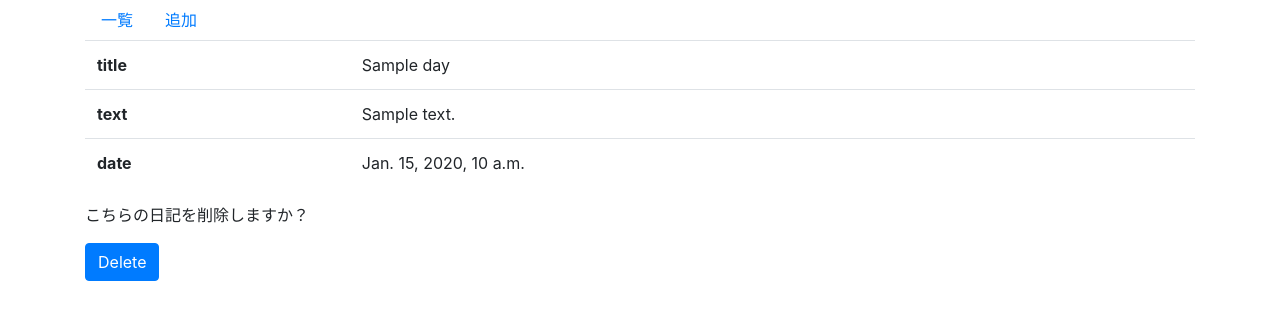
After one commit to ajioka-fumito/diary_django, a Django app: template practice/diary/templates/diary/delete.html in a window 1280 px wide. The commit adds this page. Shown: the top 320 px of the page. Run offline with Django 3.2, Linux system fonts and the light colour scheme; the template is opened without the code that fills it: most values are stand-ins (such as "Sample title", 1, 10 or a date in 2020); some libraries are stand-ins or nearby versions.

Commit message:
削除機能の追加

```diff
--- /dev/null
+++ b/practice/diary/templates/diary/delete.html
@@ -0,0 +1,23 @@
+{% extends 'diary/base.html' %}
+
+{% block content %}
+<form action='' method='POST'>
+    <table class="table">
+        <tr>
+            <th>title</th>
+            <td>{{day.title}}</td>
+        </tr>
+        <tr>
+            <th>text</th>
+            <td>{{day.text}}</td>
+        </tr>
+        <tr>
+            <th>date</th>
+            <td>{{day.date}}</td>
+        </tr>
+    </table>
+    <p>こちらの日記を削除しますか？</p>
+    <button type='submit' class="btn btn-primary">Delete</button>
+    {% csrf_token %}
+</form>
+{% endblock %}
--- a/practice/diary/templates/diary/index.html
+++ b/practice/diary/templates/diary/index.html
@@ -17,7 +17,8 @@
         <tr>
             <td>{{day.title}}</td>
             <td>{{day.date}}</td>
-            <td><a href="{% url 'diary:edit' day.pk %}">更新</a></td>
+            <td><a href="{% url 'diary:edit' day.pk %}">Edit</a></td>
+            <td><a href="{% url 'diary:delete' day.pk %}">Delete</a></td>
         </tr>
         {% endfor %}
 
--- a/practice/diary/urls.py
+++ b/practice/diary/urls.py
@@ -6,5 +6,6 @@ app_name = 'diary'
 urlpatterns = [
     path('',views.index,name='index'),
     path('add/',views.add,name='add'),
-    path('edit/<int:pk>/',views.edit,name='edit')
+    path('edit/<int:pk>/',views.edit,name='edit'),
+    path('delete/<int:pk>/',views.delete,name='delete'),
 ]
```
Also changed, not shown: practice/diary/views.py (+10 -0 lines).
